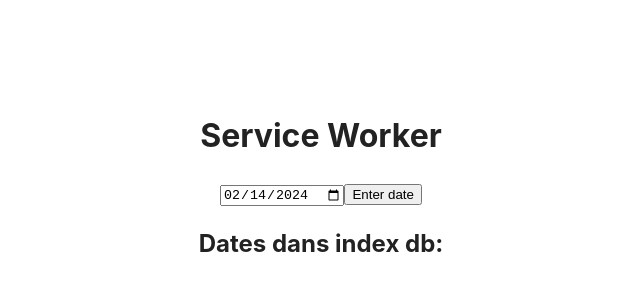
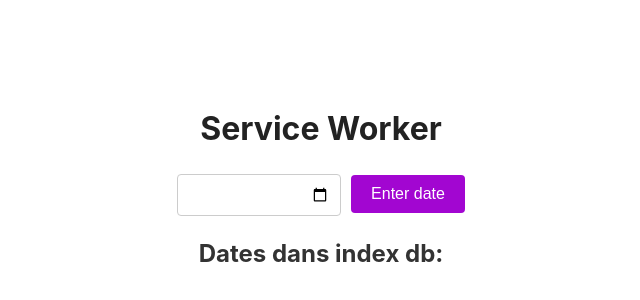
Before and after one commit to IGSparkew/preact-correction, a Preact app in the folder serviceWorker-correction/: page / in a window 1280 px wide. Shown: the part 214-514 px from the top of the page, without its empty margins (319-959 px from the left). Built offline with nearby package versions, Linux system fonts and the light colour scheme.

Commit message:
fix service-worker correction

```diff
--- a/serviceWorker-correction/index.html
+++ b/serviceWorker-correction/index.html
@@ -2,10 +2,10 @@
 <html lang="en">
 	<head>
 		<meta charset="UTF-8" />
-		<link rel="icon" type="image/svg+xml" href="/vite.svg" />
+		<link rel="icon" type="image/svg+xml" href="/appicon.png" />
 		<meta name="viewport" content="width=device-width, initial-scale=1.0" />
 		<meta name="color-scheme" content="light dark" />
-		<title>Vite + Preact</title>
+		<title>Service-Worker Correction</title>
 	</head>
 	<body>
 		<div id="app"></div>
--- a/serviceWorker-correction/src/style.css
+++ b/serviceWorker-correction/src/style.css
@@ -8,9 +8,6 @@
 
 	font-synthesis: none;
 	text-rendering: optimizeLegibility;
-	-webkit-font-smoothing: antialiased;
-	-moz-osx-font-smoothing: grayscale;
-	-webkit-text-size-adjust: 100%;
 }
 
 body {
@@ -56,6 +53,59 @@ section {
 	box-shadow: 0 25px 50px -12px #673ab888;
 }
 
+.title-execice {
+	color: #fdfdfd;
+	font-size: 24px;
+	margin-bottom: 10px;
+}
+
+/*
+* The following styles are for the form inputs and button
+*/
+input[type="date"] {
+	padding: 10px;
+	border: 1px solid #ccc;
+	border-radius: 4px;
+	font-size: 16px;
+	color: #ffffff;
+
+}
+
+button[type="submit"] {
+	padding: 10px 20px;
+	border: none;
+	border-radius: 4px;
+	background-color: #a206d1;
+	color: white;
+	font-size: 16px;
+	cursor: pointer;
+	margin-left: 10px;
+}
+
+button[type="submit"]:hover {
+	background-color: #54036b;
+}
+
+h2 {
+    color: #333;
+    font-size: 24px;
+    margin-bottom: 10px;
+}
+
+ul {
+    list-style-type: none;
+    padding: 0;
+}
+
+li {
+    padding: 5px 0;
+    border-bottom: 1px solid #ccc;
+}
+
+li:last-child {
+    border-bottom: none;
+}
+
 @media (max-width: 639px) {
 	#app {
 		margin: 2rem;
```
Also changed, not shown: serviceWorker-correction/public/service-worker.js (+7 -5 lines), serviceWorker-correction/public/appIcon.png (added).
